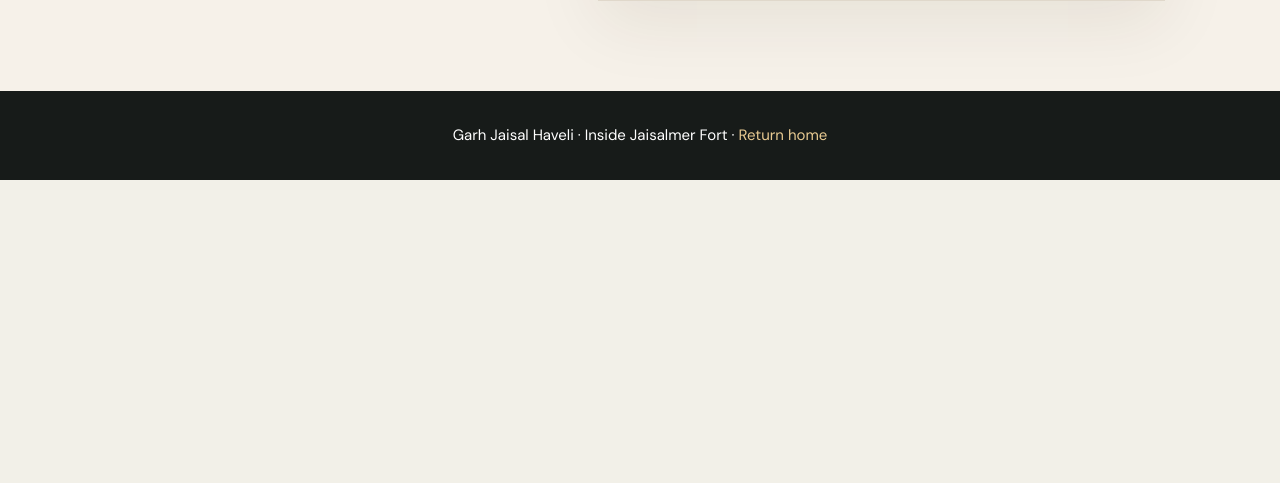
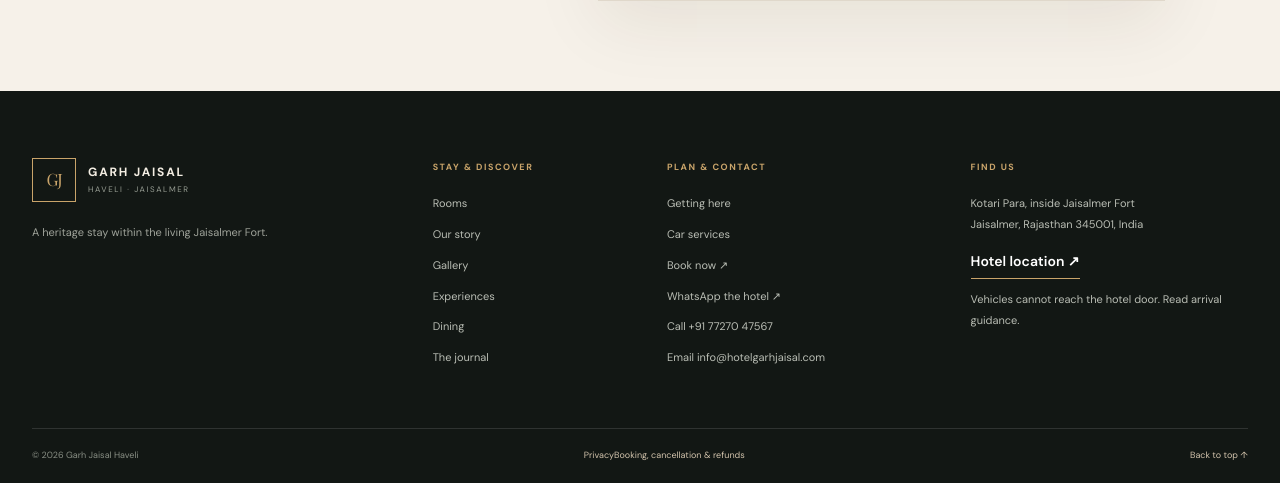
Before and after one commit to tchouhanjsm/garh-jaisal-haveli-tourism, a PHP site: page /booking.php in a window 1280 px wide. Shown: the part 1143-1626 px from the top of the page. Before the commit the page ends 1323 px from the top, so only its background shows below. Run offline with PHP 8.4, Linux system fonts and the light colour scheme.

Commit message:
fix: unify booking page footer, legal links and authorized contact channels

```diff
--- a/booking.php
+++ b/booking.php
@@ -1,6 +1,7 @@
 <?php
 declare(strict_types=1);
 require __DIR__ . '/includes/bootstrap.php';
+require __DIR__ . '/includes/guest-experience.php';
 // Keep personal guest details and session-bound forms out of intermediary caches.
 header('Cache-Control: no-store, private');
 header('X-Robots-Tag: noindex, nofollow');
@@ -116,4 +117,4 @@ function old_value(array $values, string $key): string { return hotel_escape($va
 <div class="field"><label for="departure">Check-out *</label><input id="departure" type="date" name="departure" required min="<?= hotel_escape($minimumDate) ?>" value="<?= old_value($values,'departure') ?>"></div></div>
 <div class="field"><label for="room">Preferred room</label><select id="room" name="room"><?php foreach ($rooms as $room): ?><option value="<?= hotel_escape($room) ?>" <?= $values['room'] === $room ? 'selected' : '' ?>><?= hotel_escape($room === '' ? 'Select a room (optional)' : $room) ?></option><?php endforeach; ?></select></div>
 <div class="field"><label for="message">Anything else we should know?</label><textarea id="message" name="message" maxlength="2000"><?= old_value($values,'message') ?></textarea></div>
-<button type="submit" <?= $emailConfigured ? "" : "disabled aria-disabled=\"true\"" ?>>Send stay enquiry ↗</button><p style="font-size:.8rem">By submitting, you request a reply about your stay. Your details are emailed to the hotel when email is configured. No room is reserved by this form.</p></form></div></div></main><footer style="padding:2rem;text-align:center;background:#171b19;color:#fff">Garh Jaisal Haveli · Inside Jaisalmer Fort · <a style="color:#e9cb92" href="index.php">Return home</a></footer></body></html>
+<button type="submit" <?= $emailConfigured ? "" : "disabled aria-disabled=\"true\"" ?>>Send stay enquiry ↗</button><p style="font-size:.8rem">By submitting, you request a reply about your stay. Your details are emailed to the hotel when email is configured. No room is reserved by this form.</p></form></div></div></main><?= guest_contact_status() ?><?= guest_footer() ?><script src="assets/site.js" defer></script></body></html>
```
